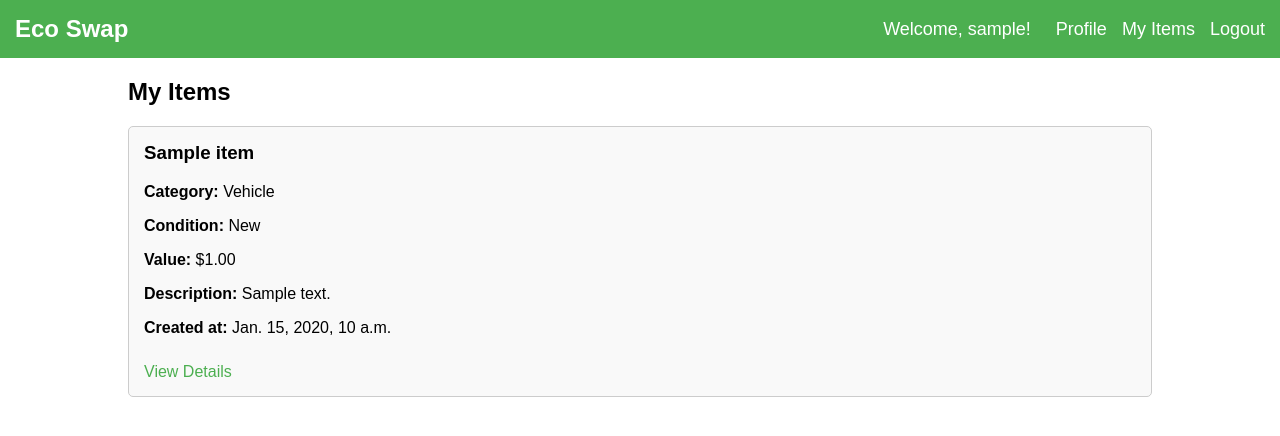
After one commit to Md-Mahmudur-Reza/EcoSwap, a Django app: page /my_items/ in a window 1280 px wide. The commit adds this page. Shown: the top 436 px of the page. Run offline with Django 5.2, Linux system fonts and the light colour scheme; a user stored in the database is signed in; tables that the repository leaves empty hold one stand-in row (values such as "Sample post").

Commit message:
added functionality to see own posted items

```diff
--- /dev/null
+++ b/ecoswap_app/static/ecoswap_app/css/user_items.css
@@ -0,0 +1,27 @@
+.items-container {
+  width: 80%;
+  margin: 0 auto;
+}
+
+.item-box {
+  border: 1px solid #ccc;
+  border-radius: 5px;
+  padding: 15px;
+  margin-bottom: 10px;
+  background-color: #f9f9f9;
+}
+
+.item-box h3 {
+  margin-top: 0;
+}
+
+.item-box a {
+  color: #4caf50;
+  text-decoration: none;
+  display: inline-block;
+  margin-top: 10px;
+}
+
+.item-box a:hover {
+  text-decoration: underline;
+}
--- a/ecoswap_app/templates/ecoswap_app/base.html
+++ b/ecoswap_app/templates/ecoswap_app/base.html
@@ -15,6 +15,7 @@
         {% if user.is_authenticated %}
         <p>Welcome, {{ user.username }}!</p>
         <a href="{% url 'ecoswap_app:profile' %}">Profile</a>
+        <a href="{% url 'ecoswap_app:user_items' %}">My Items</a>
         <a href="{% url 'ecoswap_app:logout' %}">Logout</a>
         {% else %}
         <a href="{% url 'ecoswap_app:login' %}">Login</a>
--- /dev/null
+++ b/ecoswap_app/templates/ecoswap_app/user_items.html
@@ -0,0 +1,23 @@
+<!-- ecoswap_app/templates/ecoswap_app/user_items.html -->
+
+{% extends "ecoswap_app/base.html" %} {% load static %} {% block title %} My
+Items{% endblock %} {% block additionalStyles %}
+<link rel="stylesheet" href="{% static 'ecoswap_app/css/user_items.css' %}" />
+{% endblock %} {% block content %}
+<div class="items-container">
+  <h2>My Items</h2>
+  {% for item in items %}
+  <div class="item-box">
+    <h3>{{ item.item_name }}</h3>
+    <p><strong>Category:</strong> {{ item.item_category }}</p>
+    <p><strong>Condition:</strong> {{ item.item_condition }}</p>
+    <p><strong>Value:</strong> ${{ item.item_value }}</p>
+    <p><strong>Description:</strong> {{ item.item_description }}</p>
+    <p><strong>Created at:</strong> {{ item.created_at }}</p>
+    <a href="{% url 'ecoswap_app:item_detail' item.id %}">View Details</a>
+  </div>
+  {% empty %}
+  <p>You have not created any items yet.</p>
+  {% endfor %}
+</div>
+{% endblock %}
--- a/ecoswap_app/urls.py
+++ b/ecoswap_app/urls.py
@@ -16,5 +16,5 @@ urlpatterns = [
 
     path('item_detail/<int:item_id>/', views.item_detail, name='item_detail'),
     path('create_item/', views.create_item, name='create_item'),
-
+    path('my_items/', views.user_items, name='user_items'),
 ]
--- a/ecoswap_app/views.py
+++ b/ecoswap_app/views.py
@@ -47,6 +47,14 @@ def item_detail(request, item_id):
     item = get_object_or_404(Item, pk=item_id)
     context = {'item': item}
     return render(request, 'ecoswap_app/item_details.html', context)
+
+
+@login_required(login_url='ecoswap_app:login')
+def user_items(request):
+    items = Item.objects.filter(user=request.user).order_by('-created_at')
+    context = {'items': items}
+    return render(request, 'ecoswap_app/user_items.html', context)
+
 
 @login_required(login_url='ecoswap_app:login')
 def create_item(request):
```
